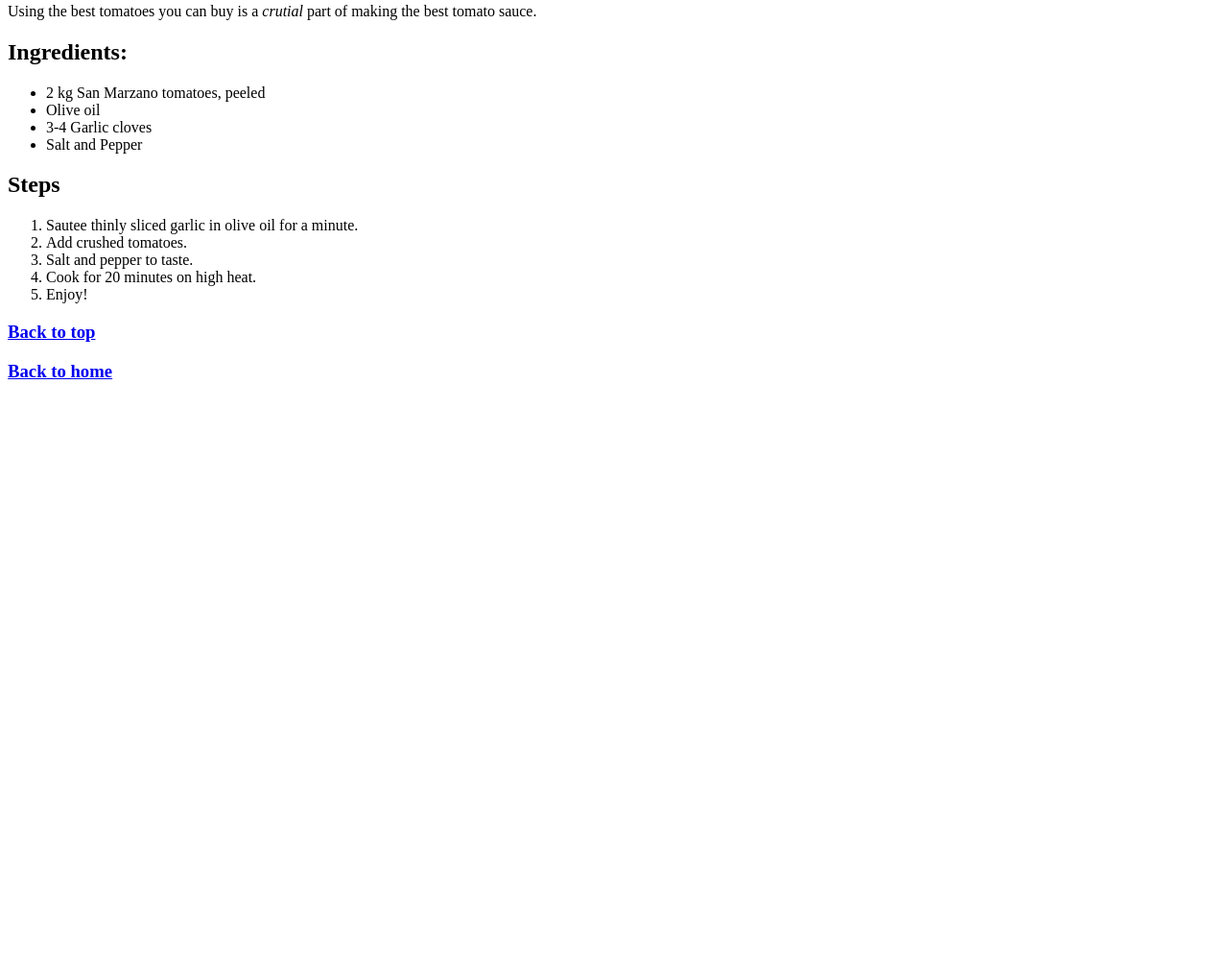
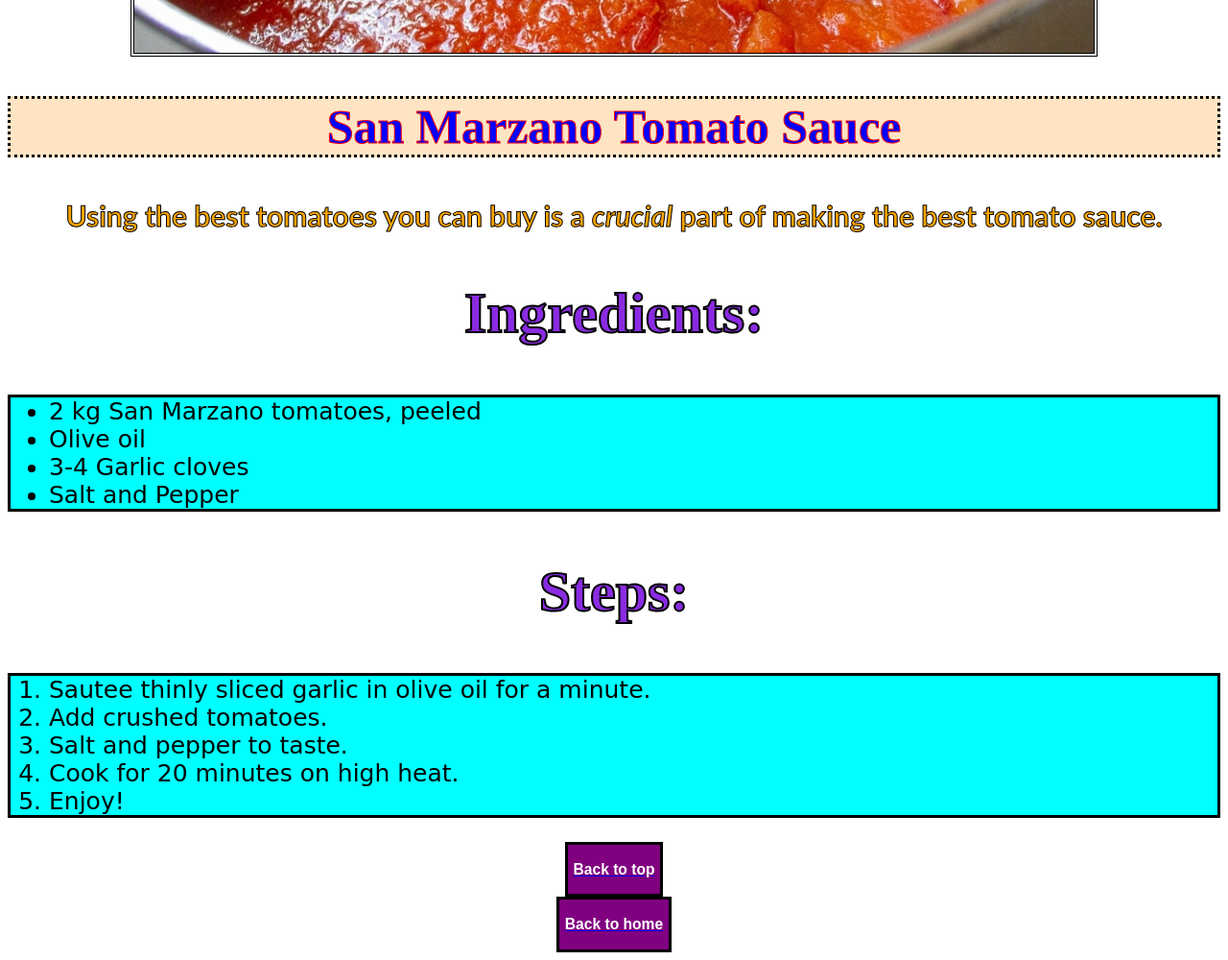
Before and after one commit to Nick-Stoyanov/odin-recipes, a plain HTML site: page recipes/tomatosauce.html in a window 1280 px wide. Shown: the part 867-1867 px from the top of the page at 96% size. Before the commit the page ends 1283 px from the top, so only its background shows below. Drawn offline with Linux system fonts and the light colour scheme.

Commit message:
caprese + tomato sauce css

```diff
--- a/recipes/tomatosauce.css
+++ b/recipes/tomatosauce.css
@@ -0,0 +1,58 @@
+button {
+    background-color: purple;
+    color: white;
+    display: block;
+    margin-left: auto;
+    margin-right: auto;
+    border: 3px solid black;
+}
+h1 {
+    font-family: cursive;
+    font-size: 100px;
+    text-align: center;
+    color: red;
+    -webkit-text-stroke: 0.5px;
+    -webkit-text-stroke-color: black;
+}
+img {
+    display: block;
+    margin-left: auto;
+    margin-right: auto;
+    border: 4px double black;
+    width: 1000px;
+    height: auto;
+
+}
+.intro {
+    color: blue;
+    font-family: Times New Roman;
+    font-weight: bold;
+    font-size: 50px;
+    -webkit-text-stroke: 1px;
+    -webkit-text-stroke-color: red;
+    background-color: bisque;
+    text-align: center;
+    border: 3px dotted black;
+}
+p {
+    font-size: 30px;
+    font-family: 'Gill Sans', 'Gill Sans MT', Calibri, 'Trebuchet MS', sans-serif;
+    font-weight: bold;
+    color: orange;
+    -webkit-text-stroke: 1px;
+    -webkit-text-stroke-color: black;
+    text-align: center;
+}
+.h2 {
+    font-size: 60px;
+    color: blueviolet;
+    text-align: center;
+    -webkit-text-stroke: 2px;
+    -webkit-text-stroke-color: black;
+}
+ul, ol {
+    font-size: 25px;
+    font-family: cursive;
+    border: 3px solid black;
+    background-color: aqua;
+}
--- a/recipes/tomatosauce.html
+++ b/recipes/tomatosauce.html
@@ -4,22 +4,22 @@
     <meta charset="UTF-8">
     <meta http-equiv="X-UA-Compatible" content="IE=edge">
     <meta name="viewport" content="width=device-width, initial-scale=1.0">
-    <title>Tomato Sauce
-    </title>
+    <link rel="stylesheet" href="tomatosauce.css">
+    <title>Tomato Sauce</title>
 </head>
 <body>
     <h1>Tomato Sauce</h1>
     <img src="../images/Tomatosauce.jpeg" alt="Tomato Sauce">
-    <h2>San Marzano Tomato Sauce</h2>
-    <p>Using the best tomatoes you can buy is a <em>crutial</em> part of making the best tomato sauce.</p>
-    <h2>Ingredients:</h2>
+    <h2 class="intro">San Marzano Tomato Sauce</h2>
+    <p>Using the best tomatoes you can buy is a <em>crucial</em> part of making the best tomato sauce.</p>
+    <h2 class="h2">Ingredients:</h2>
     <ul>
         <li>2 kg San Marzano tomatoes, peeled</li>
         <li>Olive oil</li>
         <li>3-4 Garlic cloves</li>
         <li>Salt and Pepper</li>
     </ul>
-    <h2>Steps</h2>
+    <h2 class="h2">Steps:</h2>
     <ol>
         <li>Sautee thinly sliced garlic in olive oil for a minute.</li>
         <li>Add crushed tomatoes.</li>
@@ -27,7 +27,7 @@
         <li>Cook for 20 minutes on high heat.</li>
         <li>Enjoy!</li>
     </ol>
-    <a href="tomatosauce.html"><h3>Back to top</h3></a>
-    <a href="../index.html"><h3>Back to home</h3></a>
+    <a href="tomatosauce.html"><button><h3>Back to top</h3></button></a>
+    <a href="../index.html"><button><h3>Back to home</h3></button></a>
 </body>
 </html>
```
